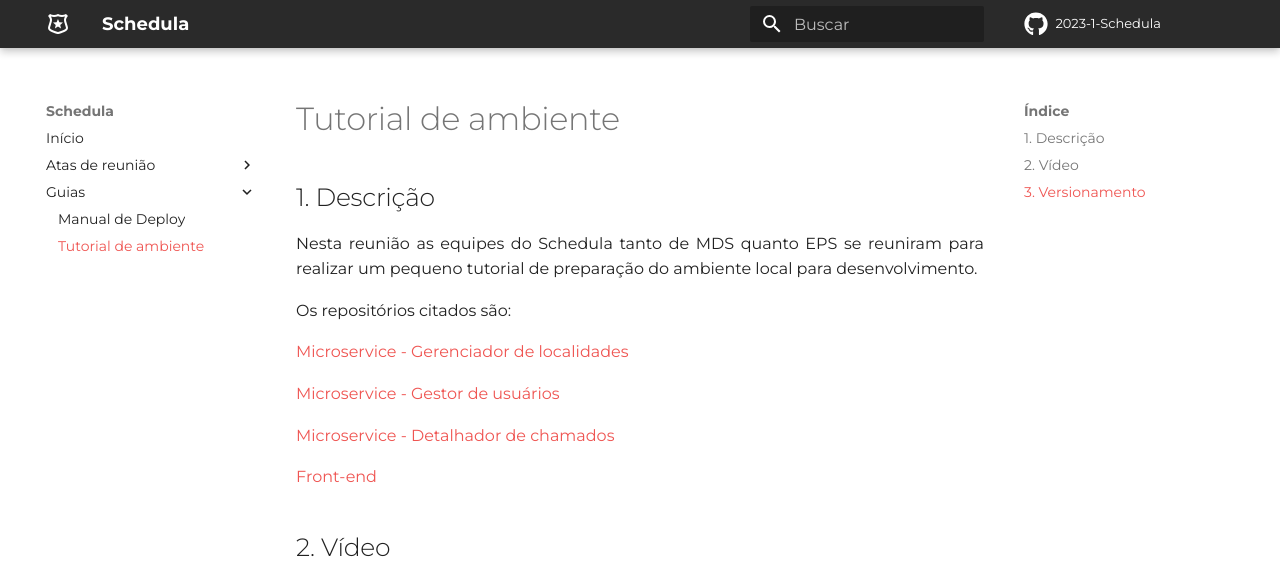
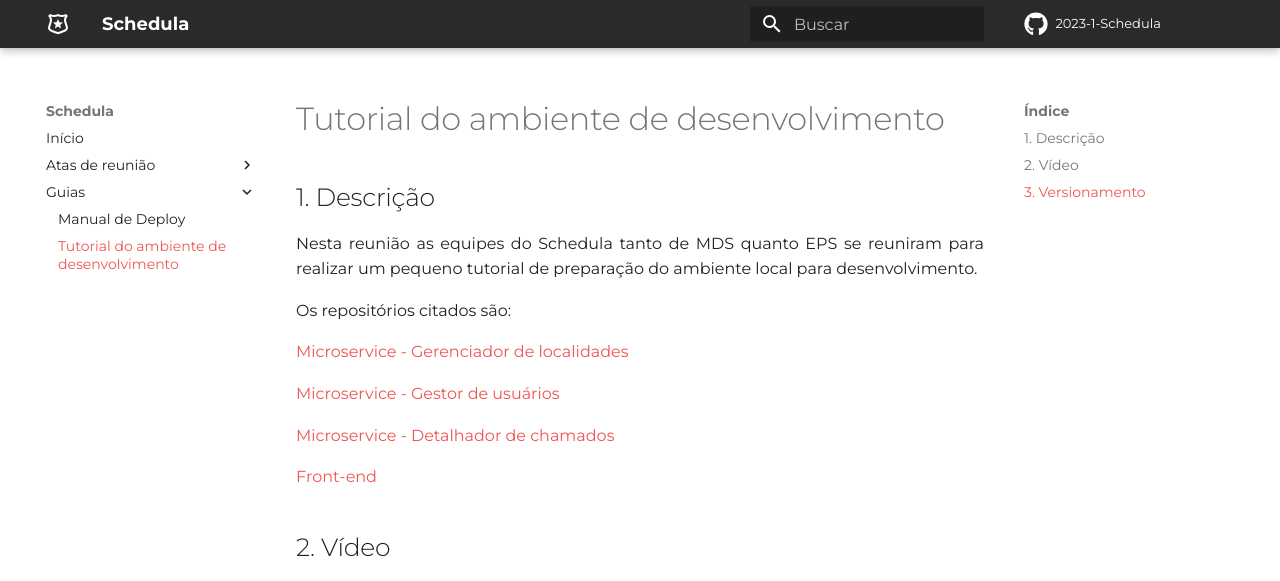
Before and after one commit to DITGO/2023-1-Schedula-Doc, an MkDocs documentation site: the page built from docs/guias/tutorial-ambiente-desenvolvimento/tutorial-ambiente-desenvolvimento.md, in a window 1280 px wide and 1140 px high. Shown: the top 581 px of the window. Built offline with MkDocs 1.6.1 and Material for MkDocs 9.7.7, drawn with Linux system fonts in a browser that asks for light colours; some web fonts are replaced; comment, search, counter and statistics services are not loaded; some of the changed text lies outside the part shown; grey boxes are pictures that could not be loaded.

Commit message:
Realiza mudanças solicitadas

```diff
--- a/docs/guias/tutorial-ambiente/tutorial-ambiente.md
+++ b/docs/guias/tutorial-ambiente-desenvolvimento/tutorial-ambiente-desenvolvimento.md
@@ -1,4 +1,4 @@
-# Tutorial de ambiente
+# Tutorial do ambiente de desenvolvimento
 
 ## 1. Descrição
 
@@ -29,5 +29,6 @@ Os repositórios citados são:
 |    Data    | Versão |            Descrição             |      Autor      |
 | :--------: | :----: | :------------------------------: | :-------------: |
 |      26/04/23      |  1.0   |               Documento inicial                   |       Guilherme Richter          |
+|      26/04/23      |  1.1   |               Revisão do documento                   |       Italo Vinícius e Álvaro Leles          |
 
 </center>
--- a/mkdocs.yml
+++ b/mkdocs.yml
@@ -29,6 +29,6 @@ nav:
     - 5. 24/04/23 - Segunda: atas/24_04_23.md
   - Guias:
     - Manual de Deploy: guias/manual-de-deploy/deploy.md
-    - Tutorial de ambiente: guias/tutorial-ambiente/tutorial-ambiente.md
+    - Tutorial do ambiente de desenvolvimento: guias/tutorial-ambiente-desenvolvimento/tutorial-ambiente-desenvolvimento.md
 
 dev_addr: "0.0.0.0:8000"
```
